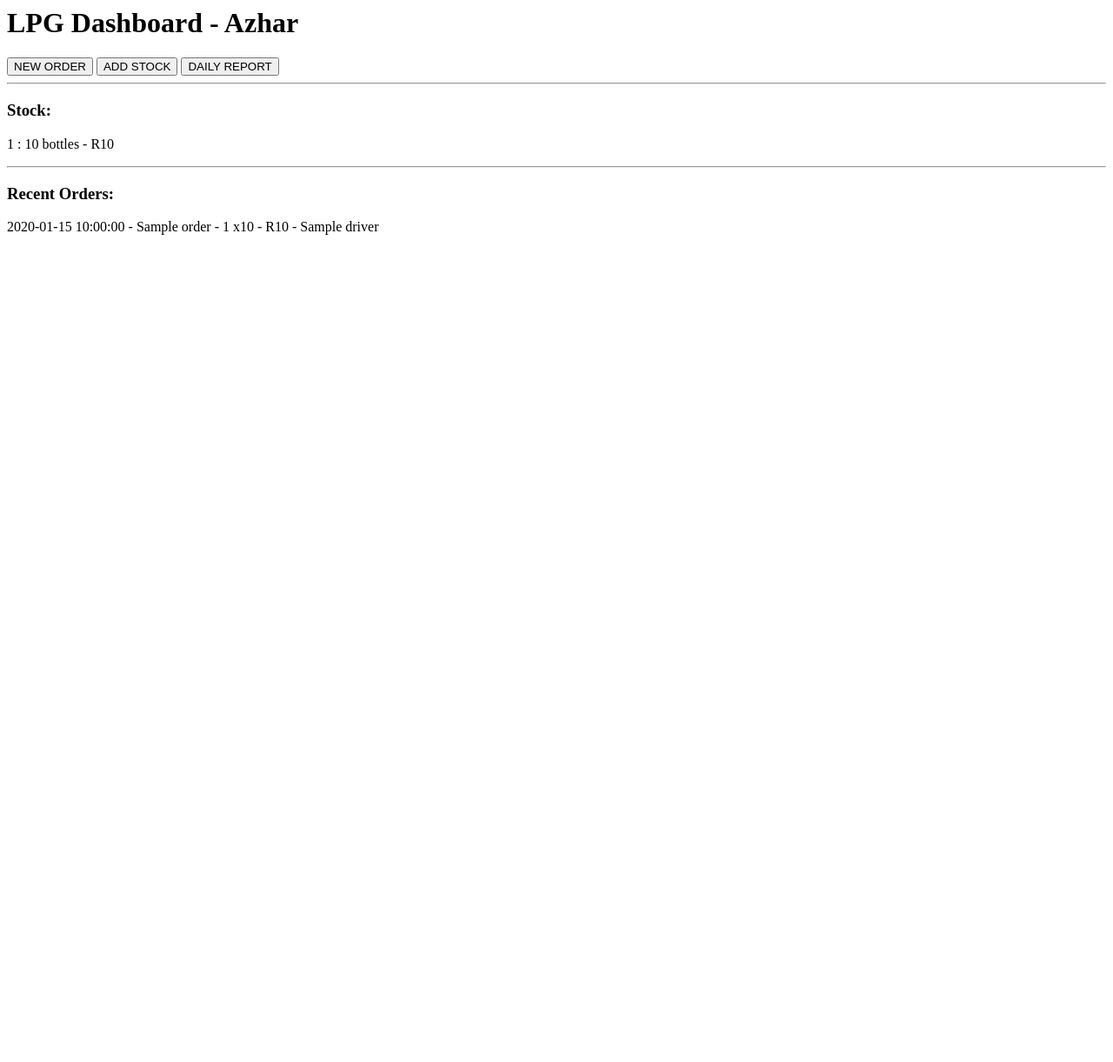
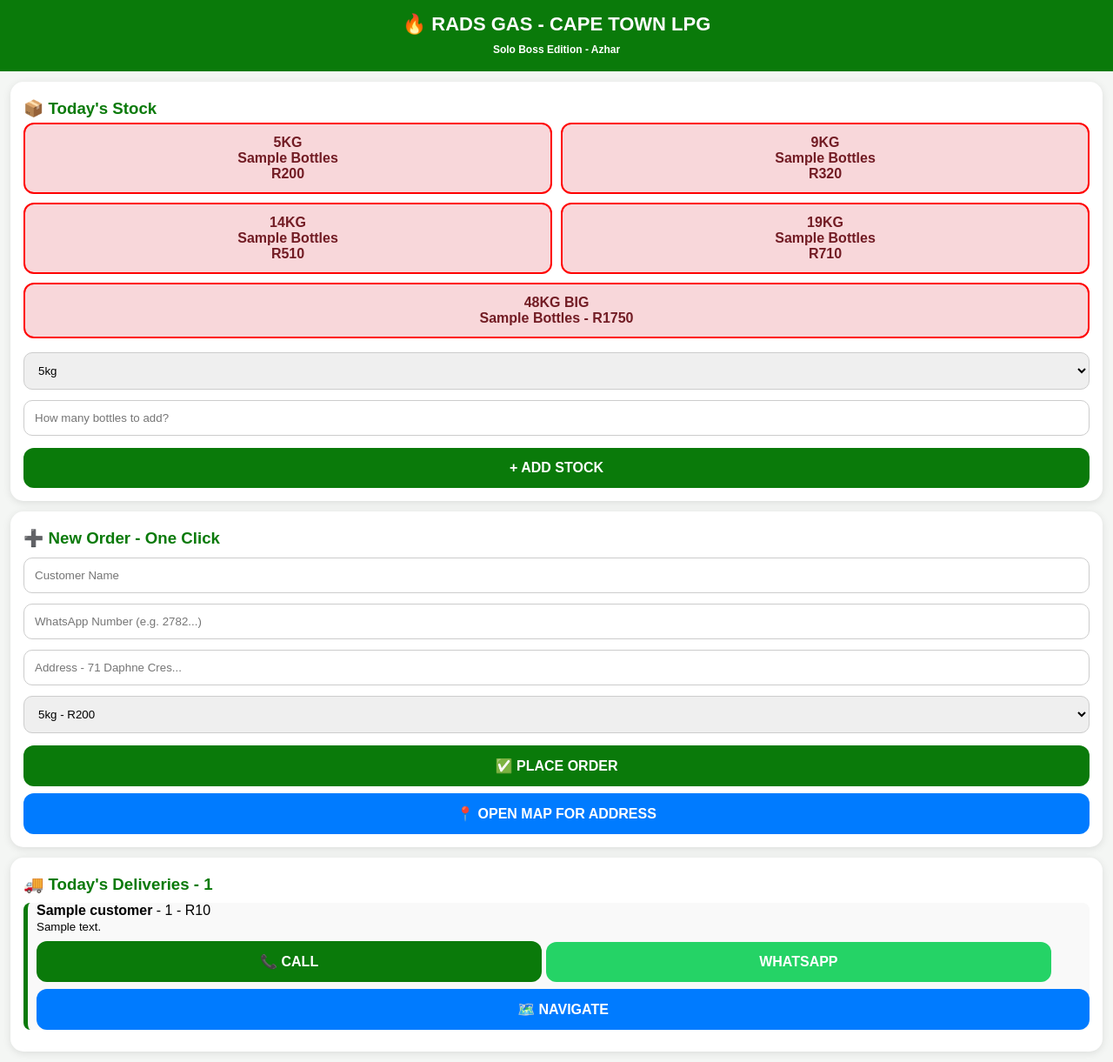
Before and after one commit to azharessa1-crypto/rad-gas-public-create, a Flask app: template templates/index.html in a window 1280 px wide. Shown: the whole page at 87% size. Before the commit the page ends 270 px from the top, so only its background shows below. Run offline with Flask 3, Linux system fonts and the light colour scheme; the template is opened without the code that fills it: most values are stand-ins (such as "Sample title", 1, 10 or a date in 2020).

Commit message:
Update index.html

```diff
--- a/templates/index.html
+++ b/templates/index.html
@@ -1,14 +1,79 @@
-<h1>LPG Dashboard - Azhar</h1>
-<a href="/new_order"><button>NEW ORDER</button></a>
-<a href="/add_stock"><button>ADD STOCK</button></a>
-<a href="/daily_report"><button>DAILY REPORT</button></a>
-<hr>
-<h3>Stock:</h3>
-{% for s in stocks %}
-<p>{{ s.size }} : {{ s.qty }} bottles - R{{ s.price }}</p>
+<!DOCTYPE html>
+<html>
+<head>
+<meta name="viewport" content="width=device-width, initial-scale=1">
+<title>Rads Gas - Cape Town</title>
+<style>
+body{font-family:Arial;margin:0;background:#f4f6f4}
+.header{background:#0a7a0a;color:white;padding:15px;text-align:center;font-size:22px;font-weight:bold;position:sticky;top:0;z-index:10}
+.card{background:white;margin:12px;padding:15px;border-radius:15px;box-shadow:0 2px 10px rgba(0,0,0,0.1)}
+.stock-grid{display:grid;grid-template-columns:1fr 1fr;gap:10px}
+.stock{padding:12px;border-radius:12px;text-align:center;font-weight:bold}
+.has{background:#d4edda;color:#155724;border:2px solid #0a7a0a}
+.zero{background:#f8d7da;color:#721c24;border:2px solid red}
+.btn{width:100%;padding:14px;border:none;border-radius:12px;font-weight:bold;font-size:16px;margin-top:8px;cursor:pointer}
+.btn-green{background:#0a7a0a;color:white}
+.btn-whatsapp{background:#25D366;color:white}
+.btn-map{background:#007bff;color:white}
+input,select{width:100%;padding:12px;margin:6px 0;border-radius:10px;border:1px solid #ccc;box-sizing:border-box}
+h3{margin:5px 0;color:#0a7a0a}
+.order-item{border-left:5px solid #0a7a0a;padding-left:10px;margin:10px 0;background:#f9f9f9;border-radius:8px}
+</style>
+</head>
+<body>
+<div class="header">🔥 RADS GAS - CAPE TOWN LPG<br><small style="font-size:12px">Solo Boss Edition - Azhar</small></div>
+
+<div class="card">
+<h3>📦 Today's Stock</h3>
+<div class="stock-grid">
+<div class="stock {{ 'has' if stock['5kg']>0 else 'zero' }}">5KG<br>{{ stock['5kg'] }} Bottles<br>R200</div>
+<div class="stock {{ 'has' if stock['9kg']>0 else 'zero' }}">9KG<br>{{ stock['9kg'] }} Bottles<br>R320</div>
+<div class="stock {{ 'has' if stock['14kg']>0 else 'zero' }}">14KG<br>{{ stock['14kg'] }} Bottles<br>R510</div>
+<div class="stock {{ 'has' if stock['19kg']>0 else 'zero' }}">19KG<br>{{ stock['19kg'] }} Bottles<br>R710</div>
+<div class="stock {{ 'has' if stock['48kg']>0 else 'zero' }}" style="grid-column: span 2;">48KG BIG<br>{{ stock['48kg'] }} Bottles - R1750</div>
+</div>
+
+<form action="/add_stock" method="POST" style="margin-top:10px">
+<select name="size"><option>5kg</option><option>9kg</option><option>14kg</option><option>19kg</option><option>48kg</option></select>
+<input type="number" name="qty" placeholder="How many bottles to add?" required>
+<button class="btn btn-green">+ ADD STOCK</button>
+</form>
+</div>
+
+<div class="card">
+<h3>➕ New Order - One Click</h3>
+<form action="/place_order" method="POST">
+<input name="customer" placeholder="Customer Name" required>
+<input name="phone" placeholder="WhatsApp Number (e.g. 2782...)" required>
+<input name="address" placeholder="Address - 71 Daphne Cres..." id="addr" required>
+<select name="size"><option>5kg - R200</option><option>9kg - R320</option><option>14kg - R510</option><option>19kg - R710</option><option>48kg - R1750</option></select>
+<button class="btn btn-green" type="submit">✅ PLACE ORDER</button>
+</form>
+<button class="btn btn-map" onclick="openMap()">📍 OPEN MAP FOR ADDRESS</button>
+</div>
+
+<div class="card">
+<h3>🚚 Today's Deliveries - {{ orders|length }}</h3>
+{% for o in orders %}
+<div class="order-item">
+<b>{{ o.customer }}</b> - {{ o.size }} - R{{ o.price }}<br>
+<small>{{ o.address }}</small><br>
+<a href="tel:{{ o.phone }}"><button class="btn btn-green" style="width:48%;display:inline-block">📞 CALL</button></a>
+<a href="https://wa.me/{{ o.phone }}?text=Hi%20{{ o.customer }},%20Rads%20Gas%20is%20on%20the%20way!%20🔥" target="_blank"><button class="btn btn-whatsapp" style="width:48%;display:inline-block">WHATSAPP</button></a>
+<a href="https://maps.google.com/?q={{ o.address }}" target="_blank"><button class="btn btn-map">🗺️ NAVIGATE</button></a>
+</div>
 {% endfor %}
-<hr>
-<h3>Recent Orders:</h3>
-{% for o in orders %}
-<p>{{ o.created_at }} - {{ o.customer_name }} - {{ o.size }} x{{ o.qty }} - R{{ o.price }} - {{ o.driver }}</p>
-{% endfor %}
+{% if orders|length==0 %}
+<p>No orders yet — Sunny day, time to post WhatsApp Status!</p>
+{% endif %}
+</div>
+
+<script>
+function openMap(){
+  var a=document.getElementById('addr').value;
+  if(a) window.open('https://maps.google.com/?q='+a);
+  else alert('Type address first');
+}
+</script>
+</body>
+</html>
```
